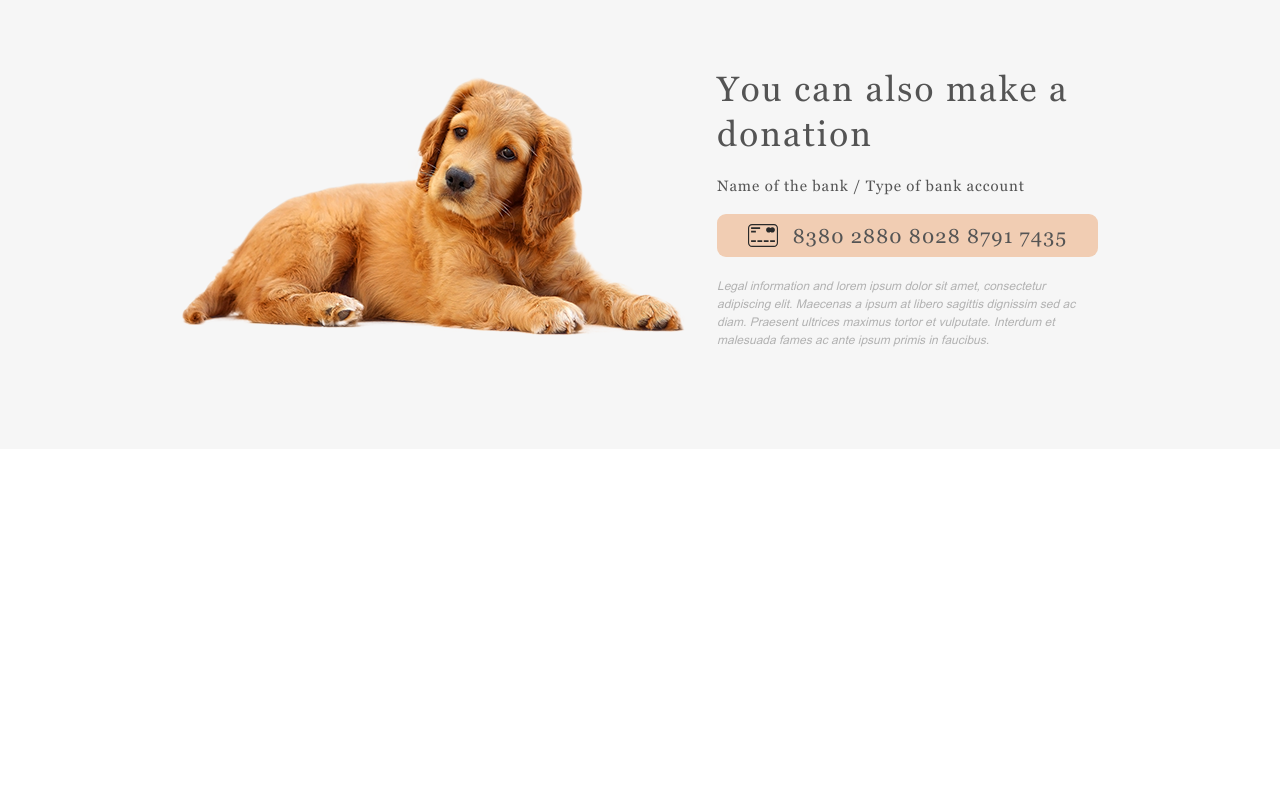
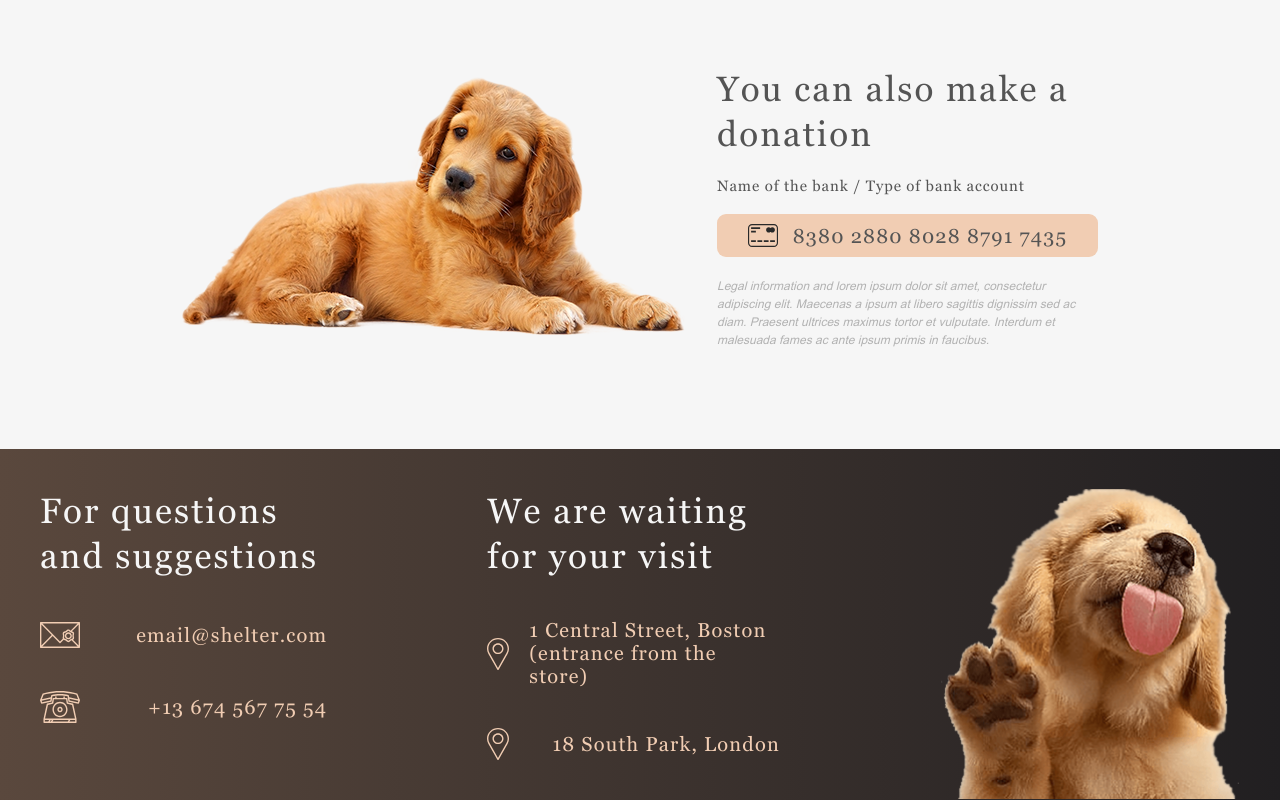
Before and after one commit to GulomjonBakirov/shelter, a plain HTML site: page pages/main/index.html in a window 1280 px wide. Shown: the part 2711-3511 px from the top of the page. Before the commit the page ends 3160 px from the top, so only its background shows below. Drawn offline with Linux system fonts and the light colour scheme; files whose address does not match are found by name.

Commit message:
feat: add footer section

```diff
--- a/pages/main/index.html
+++ b/pages/main/index.html
@@ -191,6 +191,39 @@
 
         </section>
       </main>
+
+      <footer id="footer" class="footer">
+          <div class="contacts">
+            <h3 class="title">For questions and suggestions</h3>
+            <div class="mail">
+              <img src="../../assets/icons/icon-email.svg" alt="email icon">
+              <h4 class="text">email@shelter.com</h4>
+            </div>
+            <div class="phone">
+              <img src="../../assets/icons/icon-phone.svg" alt="phone icon">
+              <h4 class="text">+13 674 567 75 54</h4>
+            </div>
+          </div>
+          <div class="locations">
+            <h3 class="title">
+              We are waiting for your visit
+            </h3>
+            <div class="location">
+              <img src="../../assets/icons/icon-marker.svg" alt="marker icon">
+              <h3 class="text">
+1 Central Street, Boston (entrance from the store)
+              </h3>
+            </div>
+             <div class="location">
+              <img src="../../assets/icons/icon-marker.svg" alt="marker icon">
+              <h3 class="text">
+18 South Park, London
+              </h3>
+            </div>
+          </div>
+          <img src="../../assets/images/footer-puppy.png" alt="footer dog image" class="footer_image" width="300" >
+
+      </footer>
     </div>
   </body>
 </html>
--- a/pages/main/style.css
+++ b/pages/main/style.css
@@ -293,9 +293,6 @@ header
   margin-right: 30px;
   min-width: 505px;
 }
-/* .donation .left .donation_image {
-  width: 505px;
-} */
 
 .donation .right {
   display: flex;
@@ -354,3 +351,52 @@ header
   line-height: 18px;
   color: var(--color-dark-m);
 }
+/* --------------------------------------------- */
+
+/* Footer Section */
+.footer {
+  display: flex;
+  justify-content: space-between;
+  align-items: flex-start;
+  background-image: linear-gradient(90deg, #5a483d, #211f21);
+  padding: 40px;
+  padding-bottom: 0;
+}
+
+.footer .locations {
+  margin: 0 160px;
+}
+.footer .contacts .title,
+.footer .locations .title {
+  font-family: "Georgia";
+  font-weight: 400;
+  font-size: 35px;
+  line-height: 45px;
+  letter-spacing: 0.06em;
+  margin-bottom: 40px;
+  color: var(--color-light-l);
+}
+.footer .mail,
+.footer .location,
+.footer .phone {
+  display: flex;
+  align-items: center;
+  justify-content: space-between;
+  margin-bottom: 40px;
+}
+.footer .mail img,
+.footer .location img,
+.footer .phone img {
+  margin-right: 20px;
+}
+
+.footer .mail .text,
+.footer .location .text,
+.footer .phone .text {
+  font-family: "Georgia";
+  font-weight: 400;
+  font-size: 20px;
+  line-height: 23px;
+  letter-spacing: 0.06em;
+  color: var(--color-primary);
+}
```
